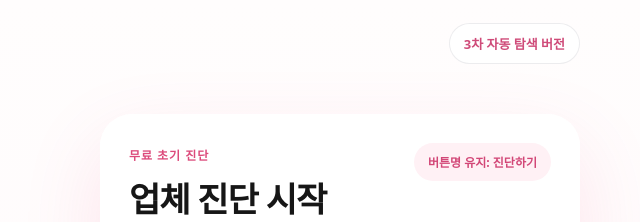
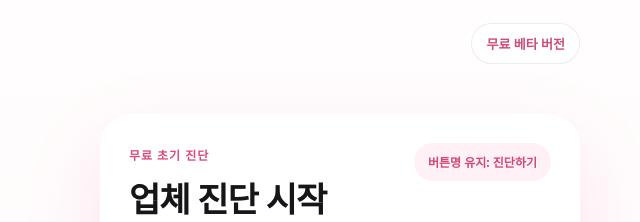
Before and after one commit to DcoyA/marketing, a website: page index.html in a window 1280 px wide. Shown: the top 222 px of the page, 640-1280 px from the left. Drawn offline with Linux system fonts and the light colour scheme; a web font is replaced by a local one.

Commit message:
Update index.html

```diff
--- a/index.html
+++ b/index.html
@@ -21,7 +21,7 @@
           <p>업체명만 입력하면 시작되는 마케팅 진단</p>
         </div>
       </div>
-      <div class="top-badge">3차 자동 탐색 버전</div>
+      <div class="top-badge">무료 베타 버전</div>
     </div>
   </header>
 
```
